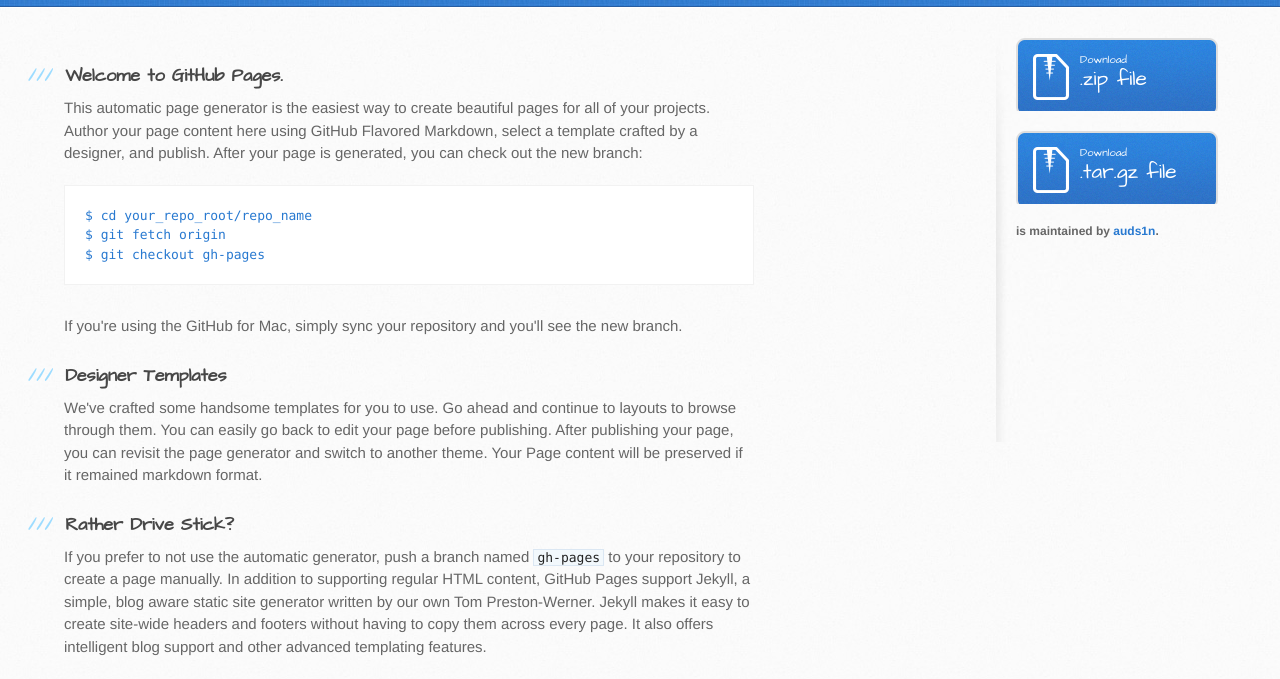
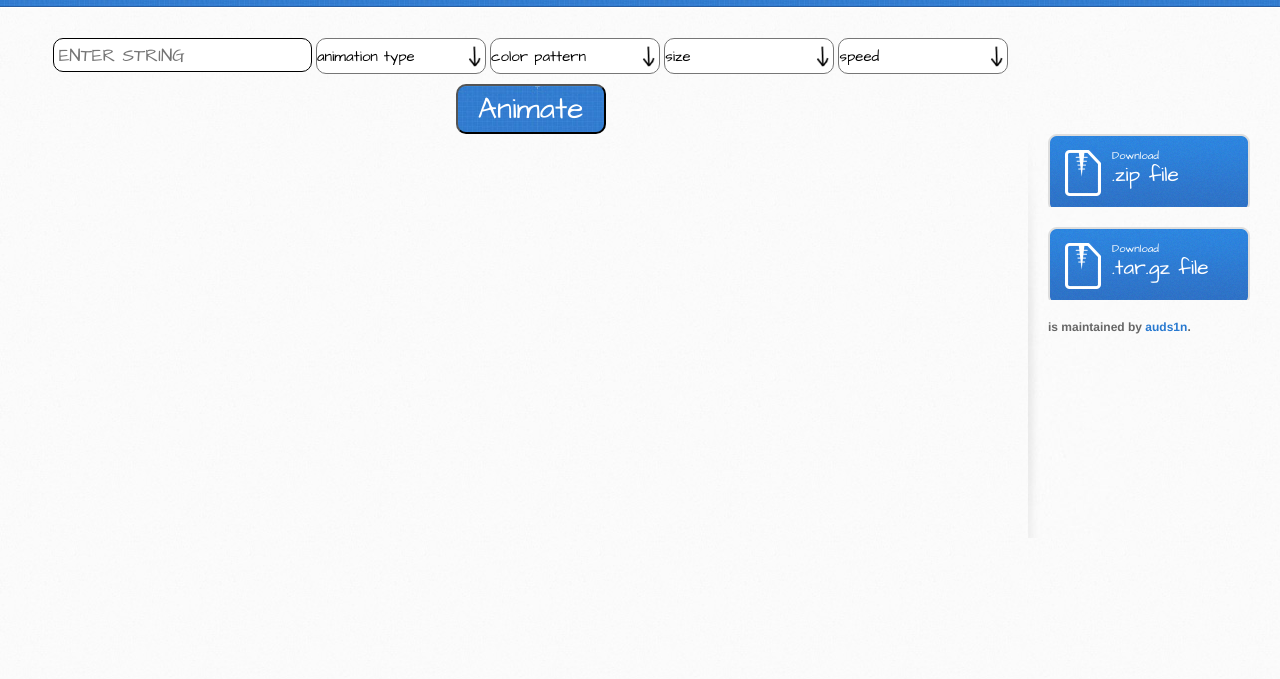
Before and after one commit to girish3/canvasFont, a plain HTML site: page index.html in a window 1280 px wide. Shown: the part 96-775 px from the top of the page. Drawn offline with Linux system fonts and the light colour scheme.

Commit message:
almost done

```diff
--- a/index.html
+++ b/index.html
@@ -28,37 +28,52 @@
     <div id="content-wrapper">
       <div class="inner clearfix custom-content">
         <section id="main-content">
-          <h3>
-<a name="welcome-to-github-pages" class="anchor" href="#welcome-to-github-pages"><span class="octicon octicon-link"></span></a>Welcome to GitHub Pages.</h3>
-
-<p>This automatic page generator is the easiest way to create beautiful pages for all of your projects. Author your page content here using GitHub Flavored Markdown, select a template crafted by a designer, and publish. After your page is generated, you can check out the new branch:</p>
-
-<pre><code>$ cd your_repo_root/repo_name
-$ git fetch origin
-$ git checkout gh-pages
-</code></pre>
-
-<p>If you're using the GitHub for Mac, simply sync your repository and you'll see the new branch.</p>
-
-<h3>
-<a name="designer-templates" class="anchor" href="#designer-templates"><span class="octicon octicon-link"></span></a>Designer Templates</h3>
-
-<p>We've crafted some handsome templates for you to use. Go ahead and continue to layouts to browse through them. You can easily go back to edit your page before publishing. After publishing your page, you can revisit the page generator and switch to another theme. Your Page content will be preserved if it remained markdown format.</p>
-
-<h3>
-<a name="rather-drive-stick" class="anchor" href="#rather-drive-stick"><span class="octicon octicon-link"></span></a>Rather Drive Stick?</h3>
-
-<p>If you prefer to not use the automatic generator, push a branch named <code>gh-pages</code> to your repository to create a page manually. In addition to supporting regular HTML content, GitHub Pages support Jekyll, a simple, blog aware static site generator written by our own Tom Preston-Werner. Jekyll makes it easy to create site-wide headers and footers without having to copy them across every page. It also offers intelligent blog support and other advanced templating features.</p>
-
-<h3>
-<a name="authors-and-contributors" class="anchor" href="#authors-and-contributors"><span class="octicon octicon-link"></span></a>Authors and Contributors</h3>
-
-<p>You can <a href="https://github.com/blog/821" class="user-mention">@mention</a> a GitHub username to generate a link to their profile. The resulting <code>&lt;a&gt;</code> element will link to the contributor's GitHub Profile. For example: In 2007, Chris Wanstrath (<a href="https://github.com/defunkt" class="user-mention">@defunkt</a>), PJ Hyett (<a href="https://github.com/pjhyett" class="user-mention">@pjhyett</a>), and Tom Preston-Werner (<a href="https://github.com/mojombo" class="user-mention">@mojombo</a>) founded GitHub.</p>
-
-<h3>
-<a name="support-or-contact" class="anchor" href="#support-or-contact"><span class="octicon octicon-link"></span></a>Support or Contact</h3>
-
-<p>Having trouble with Pages? Check out the documentation at <a href="http://help.github.com/pages">http://help.github.com/pages</a> or contact <a href="mailto:support@github.com">support@github.com</a> and we’ll help you sort it out.</p>
+          <div id="tuner">
+            <div id="string_input">
+              <input type="text" placeholder="enter string">
+            </div>
+            <div id="animation_input">
+              <select>
+                <option value="random">animation type</option>
+                <option value="random">random</option>
+                <option value="sameOrigin1">sameOrigin1</option>
+                <option value="sameOrigin2">sameOrigin2</option>
+                <option value="off">off</option>
+              </select>
+            </div>
+            <div id="color_input">
+              <select>
+                <option value="1">color pattern</option>
+                <option value=""></option>
+                <option value=""></option>
+                <option value=""></option>
+                <option value=""></option>
+              </select>
+            </div>
+            <div id="size_input">
+              <select>
+                <option value="3">size</option>
+                <option value="1">1</option>
+                <option value="2">2</option>
+                <option value="3">3</option>
+                <option value="4">4</option>
+                <option value="5">5</option>
+              </select>
+            </div>
+            <div id="speed_input">
+              <select>
+                <option value="3">speed</option>
+                <option value="1">1</option>
+                <option value="2">2</option>
+                <option value="3">3</option>
+                <option value="4">4</option>
+                <option value="5">5</option>
+              </select>
+            </div>
+          </div>
+          <div id="animate_button">
+            <input type="button" value="Animate">
+          </div>
         </section>
 
         <aside id="sidebar">
--- a/stylesheets/stylesheet.css
+++ b/stylesheets/stylesheet.css
@@ -96,7 +96,7 @@
 }
 
 .custom-content {
-  width: 90%;
+  width: 95%;
 }
 
 #content-wrapper {
@@ -105,8 +105,9 @@
 }
 
 #main-content {
-  width: 690px;
+  width: 82%;
   float: left;
+  text-align: center;
 }
 
 #main-content img {
@@ -476,6 +477,54 @@
   }
 }
 
+#string_input > input{
+  width: 250px;
+  height: 30px;
+  outline: none;
+  padding-left: 5px;
+  font-size: 1.2em;
+  border: 1px solid black;
+  border-radius: 10px;
+  font-family: 'Architects Daughter', 'Helvetica Neue', Helvetica, Arial, serif;
+  text-transform: uppercase;
+}
+
+div#tuner {
+  text-align: center;
+}
+
+div#tuner > div {
+  display: inline-block;
+}
+
+select {
+  width: 170px;
+  height: 36px;
+  outline: none;
+  border-radius: 10px;
+  font-size: 1em;
+  -webkit-appearance: none;
+  font-family: 'Architects Daughter', 'Helvetica Neue', Helvetica, Arial, serif;
+  background: url(../images/arrow.png) no-repeat right #fff;
+}
+
+div#animate_button > input {
+  height: 50px;
+  width: 150px;
+  background: none;
+  background: #2e7bcf url(../images/header-bg.jpg) 0 0 repeat-x;
+  font-family: 'Architects Daughter', 'Helvetica Neue', Helvetica, Arial, serif;
+  font-size: 2em;
+  outline: none;
+  margin-top: 10px;
+  color: white;
+  border-radius: 10px;
+}
+
+div#animate_button > input:active {
+  font-size: 1.9em;
+}
+
 /* Mobile Landscape Size to Tablet Portrait (devices and browsers) */
 @media only screen and (min-width: 480px) and (max-width: 767px) {}
 
```
Also changed, not shown: images/arrow.png (added).
